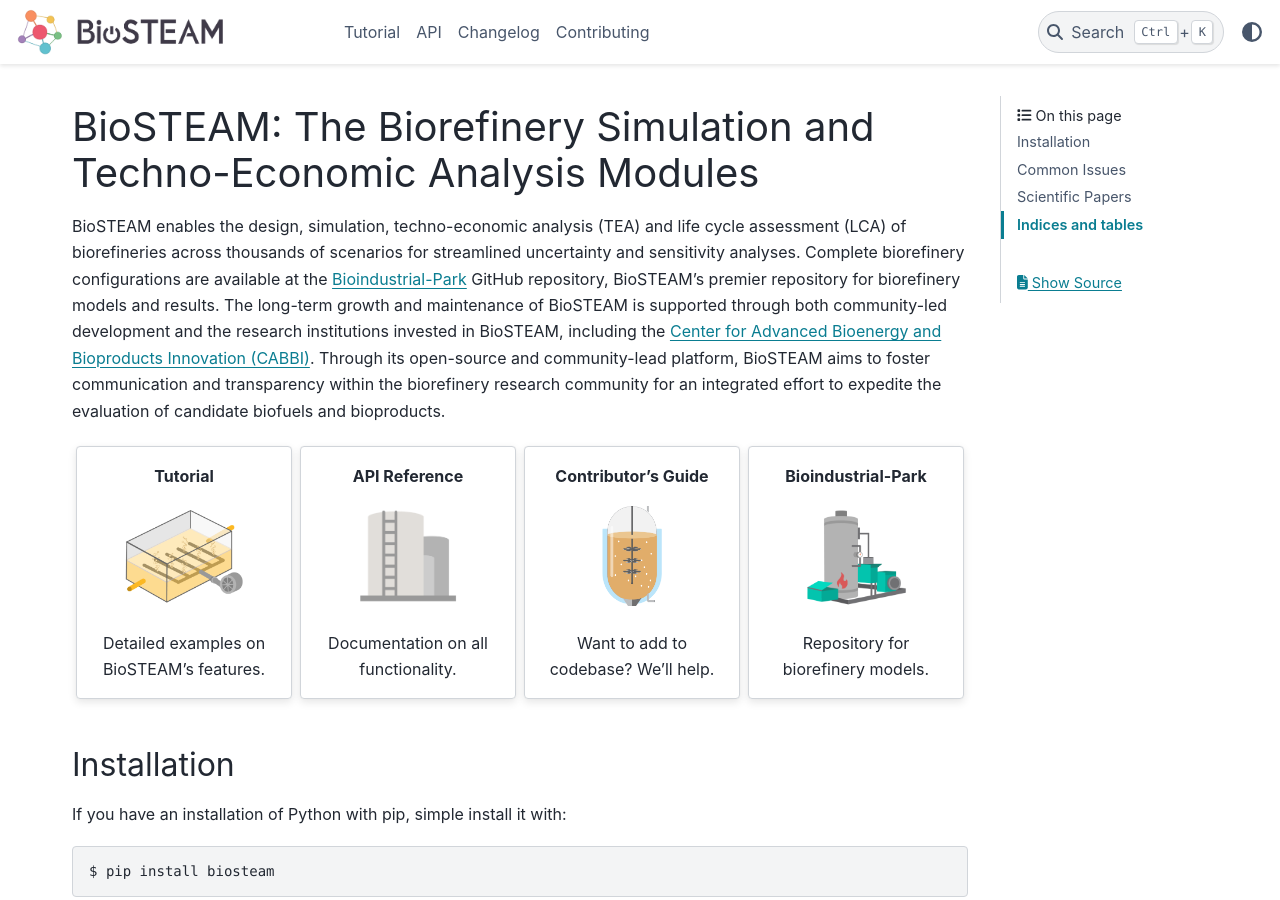
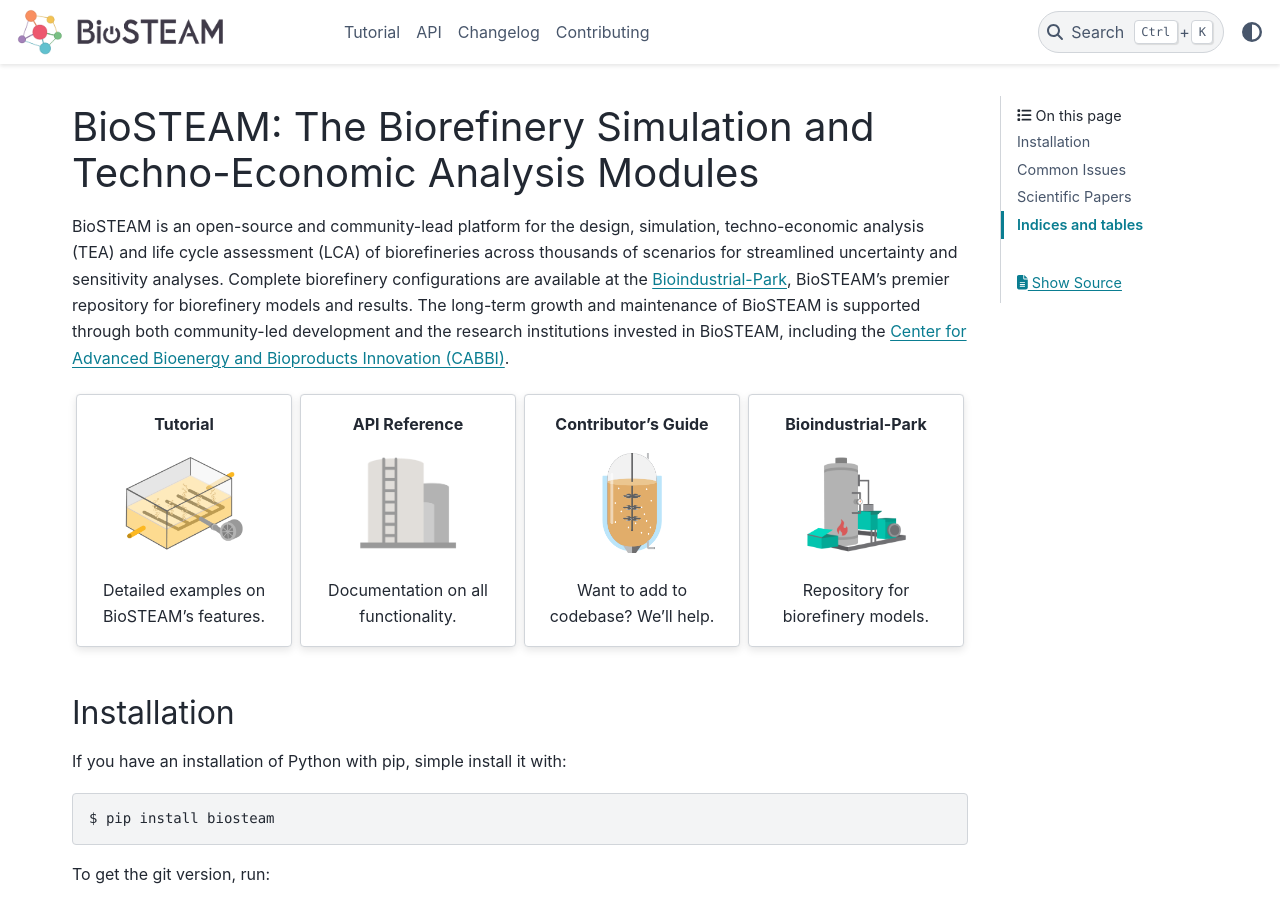
Before and after one commit to BioSTEAMDevelopmentGroup/biosteam, a Sphinx documentation site: the page built from docs/index.txt, in a window 1280 px wide and 900 px high. Built offline with Sphinx 7.4.7 and the PyData theme 0.15.4, drawn with Linux system fonts in a browser that asks for light colours; formulas are drawn with MathJax 3; pages that are not in the unit, such as notebooks, are missing from menus.

Commit message:
final edit to new documentation

```diff
--- a/docs/index.txt
+++ b/docs/index.txt
@@ -1,18 +1,15 @@
 BioSTEAM: The Biorefinery Simulation and Techno-Economic Analysis Modules
 =========================================================================
 
-BioSTEAM enables the design, simulation, techno-economic analysis (TEA) and
-life cycle assessment (LCA) of biorefineries across thousands of scenarios for
-streamlined uncertainty and sensitivity analyses. Complete biorefinery
-configurations are available at the `Bioindustrial-Park <https://github.com/yoelcortes/biosteam>`_
-GitHub repository, BioSTEAM's premier repository for biorefinery models and
-results. The long-term growth and maintenance of BioSTEAM is supported
-through both community-led development and the research institutions invested
-in BioSTEAM, including the `Center for Advanced Bioenergy and Bioproducts
-Innovation (CABBI) <https://cabbi.bio/>`_. Through its open-source and
-community-lead platform, BioSTEAM aims to foster communication and transparency
-within the biorefinery research community for an integrated effort to expedite
-the evaluation of candidate biofuels and bioproducts.
+BioSTEAM is an open-source and community-lead platform for the design,
+simulation, techno-economic analysis (TEA) and life cycle assessment (LCA) of
+biorefineries across thousands of scenarios for streamlined uncertainty and
+sensitivity analyses. Complete biorefinery configurations are available at
+the `Bioindustrial-Park <https://github.com/yoelcortes/biosteam>`_,
+BioSTEAM's premier repository for biorefinery models and results. The
+long-term growth and maintenance of BioSTEAM is supported through both
+community-led development and the research institutions invested in BioSTEAM,
+including the `Center for Advanced Bioenergy and Bioproducts Innovation (CABBI) <https://cabbi.bio/>`_.
 
 .. toctree::
    :maxdepth: 2
```
